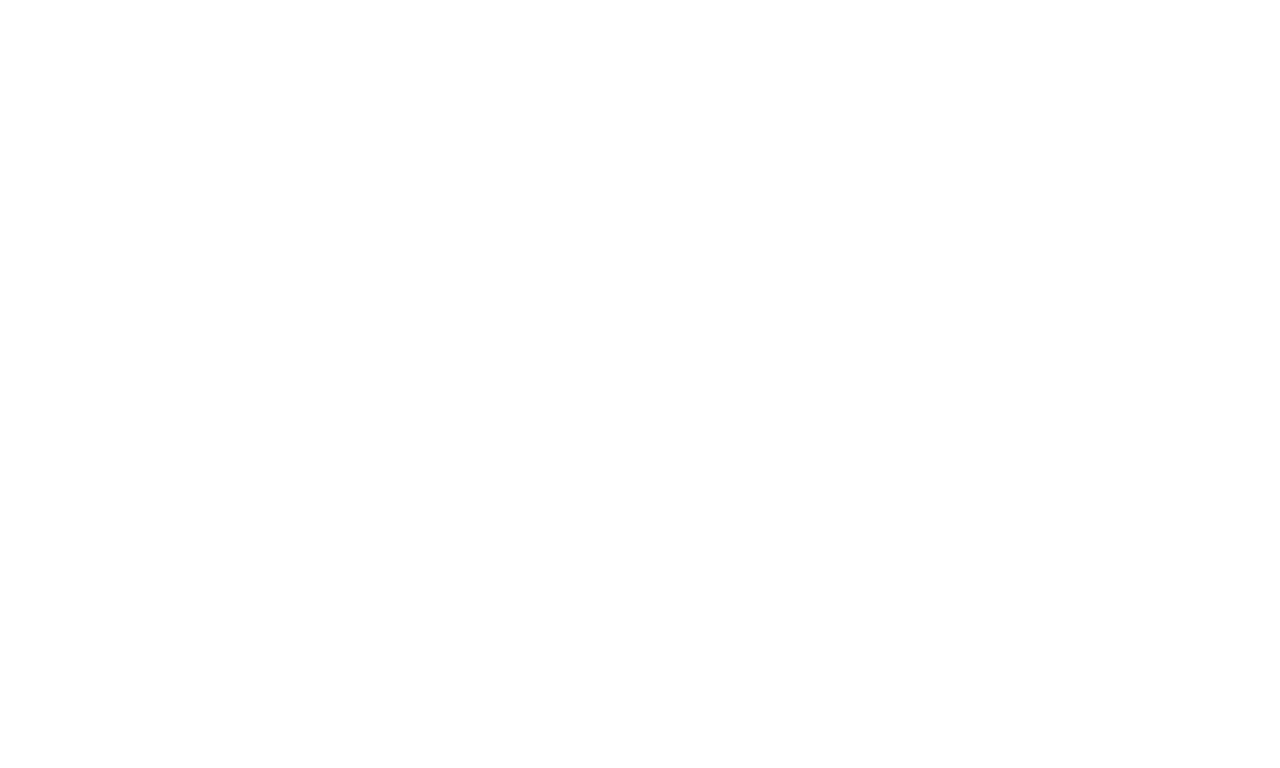
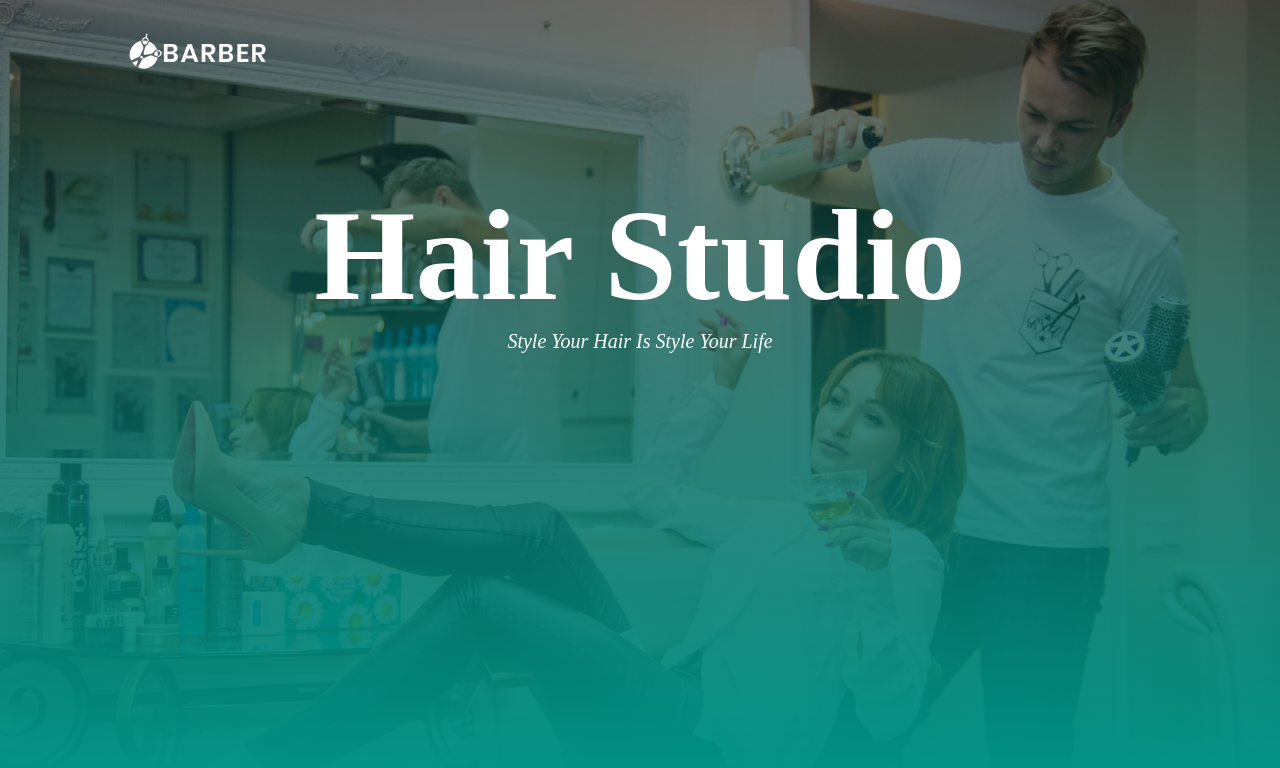
Before and after one commit to SowmyaSRaj/Hair-Salon, a plain HTML site: page index.html in a window 1280 px wide. Drawn offline with Linux system fonts and the light colour scheme.

Commit message:
Banner Section is added

```diff
--- a/index.html
+++ b/index.html
@@ -4,8 +4,18 @@
     <meta charset="UTF-8">
     <meta name="viewport" content="width=device-width, initial-scale=1.0">
     <title>Hair Salon</title>
+    <link rel="stylesheet" href="style.css">
 </head>
 <body>
 
+    <!-- Banner section starts -->
+    <section id="banner">
+        <img src="Assets/logo.png" alt="logo" class="logo">
+    <div class="banner-text">
+        <h1>Hair Studio</h1>
+        <p>Style Your Hair Is Style Your Life</p>
+    </div>
+    </section>
+    <!-- Banner section ends -->
 </body>
 </html>
--- /dev/null
+++ b/style.css
@@ -0,0 +1,35 @@
+* {
+  margin: 0;
+  padding: 0;
+}
+
+
+#banner{
+    background: linear-gradient(rgba(0,0,0,0.5), #009688),url("./Assets/banner.jpg");
+    background-size: cover;
+    background-position: center;
+    height: 100vh;
+}
+
+
+.logo{
+  width: 140px;
+  position: absolute;
+  top: 4%;
+  left: 10%;
+}
+
+.banner-text{
+  text-align: center;
+  color: #fff;
+  padding-top: 180px;
+}
+
+.banner-text h1{
+  font-size: 130px;
+}
+
+.banner-text p{
+  font-size: 20px;
+  font-style: italic;
+}
```
Also changed, not shown: Assets/logo1.png (added).
